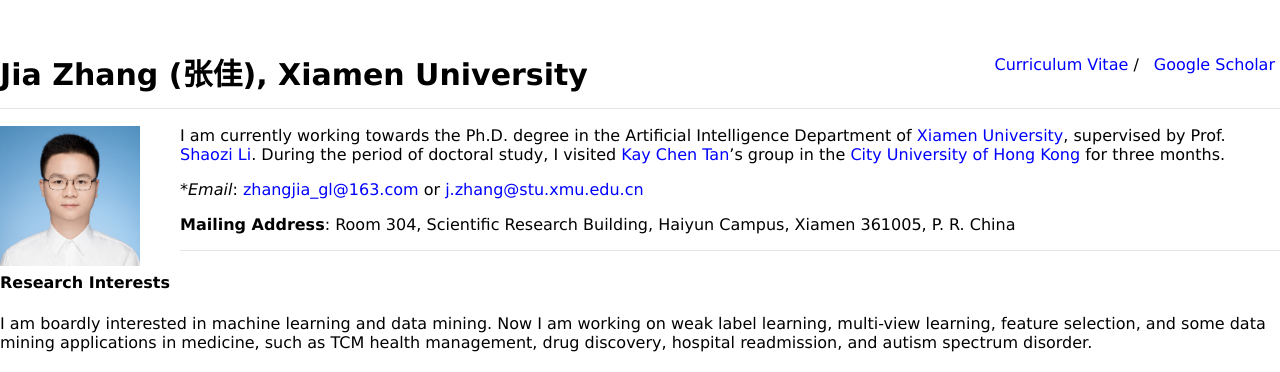
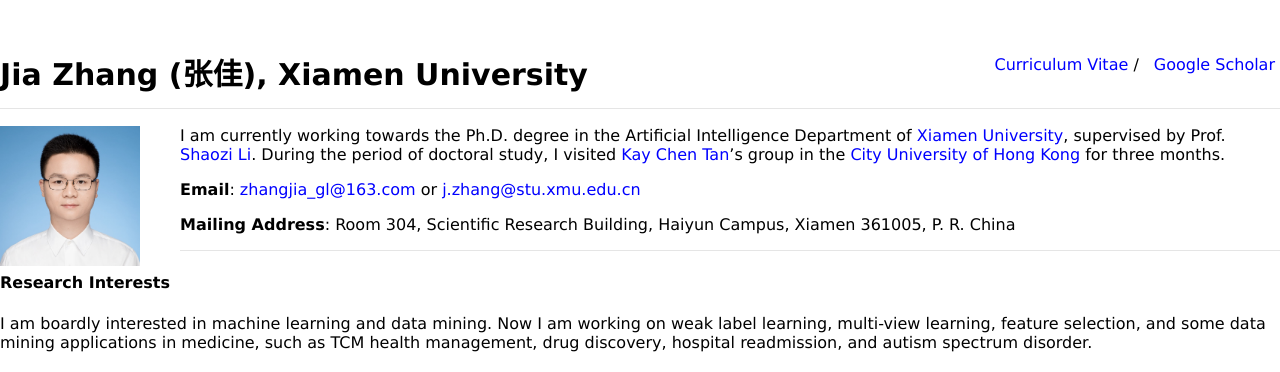
Before and after one commit to jiazhang-ml/jiazhang-ml.github.io, a Jekyll site: the page built from index.md, in a window 1280 px wide. Shown: the top 372 px of the page. Built offline with Jekyll 4.4.1, drawn with Linux system fonts in a browser that asks for light colours.

```diff
--- a/index.md
+++ b/index.md
@@ -6,7 +6,7 @@ layout: default
 
 I am currently working towards the Ph.D. degree in the Artificial Intelligence Department of [Xiamen University](https://www.xmu.edu.cn/), supervised by Prof. [Shaozi Li](http://imt.xmu.edu.cn/szdw.html). During the period of doctoral study, I visited [Kay Chen Tan](http://www.cityu.edu.hk/stfprofile/kaytan.htm)'s group in the [City University of Hong Kong](https://www.cityu.edu.hk/) for three months.
 
-**Email*: [zhangjia_gl@163.com](mailto:zhangjia_gl@163.com) or [j.zhang@stu.xmu.edu.cn](mailto:j.zhang@stu.xmu.edu.cn)
+**Email**: [zhangjia_gl@163.com](mailto:zhangjia_gl@163.com) or [j.zhang@stu.xmu.edu.cn](mailto:j.zhang@stu.xmu.edu.cn)
 
 **Mailing Address**: Room 304, Scientific Research Building, Haiyun Campus, Xiamen 361005, P. R. China
 
```
